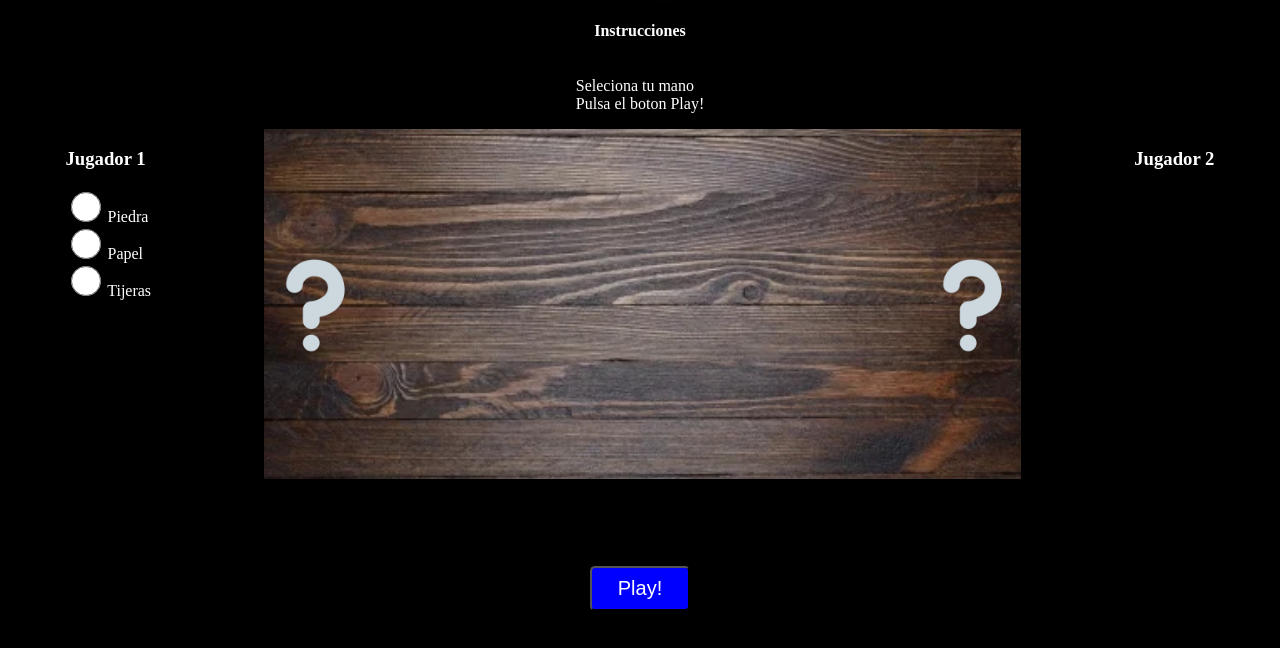
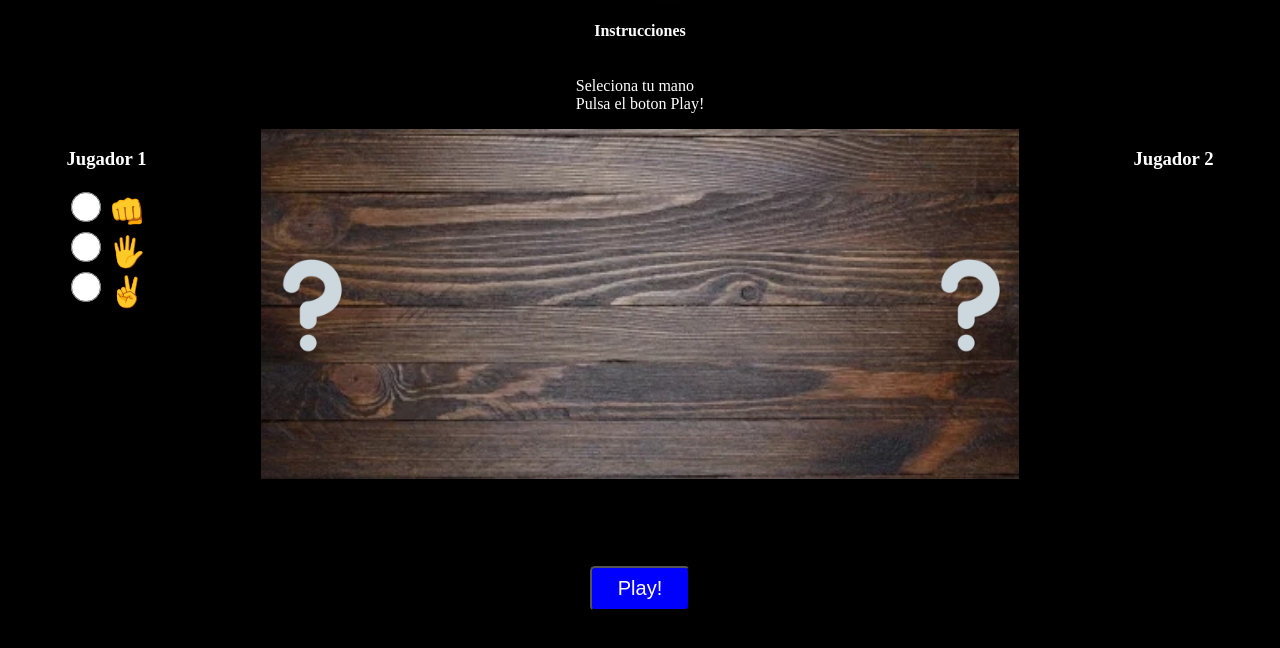
Before and after one commit to Nedhel/rock-paper-scissors, a plain HTML site: page index.html in a window 1280 px wide. Shown: the part 88-736 px from the top of the page. Drawn offline with Linux system fonts and the light colour scheme.

Commit message:
add emojis

```diff
--- a/index.html
+++ b/index.html
@@ -15,11 +15,11 @@
                 <div id="player1">
                     <h3>Jugador 1</h3>
                     <input type="radio" id="rock" name="hand_player1" value="ROCK">
-                    <label for="rock">Piedra</label><br>
+                    <label for="rock">&#128074;</label><br>
                     <input type="radio" id="paper" name="hand_player1" value="PAPER">
-                    <label for="paper">Papel</label><br>
+                    <label for="paper">&#128400;</label><br>
                     <input type="radio" id="scissors" name="hand_player1" value="SCISSORS">
-                    <label for="scissors">Tijeras</label>
+                    <label for="scissors">&#9996;</label>
                 </div>
                 <div id="table">
                     <img src="question.png" alt="0" id="img-player1">
--- a/style.css
+++ b/style.css
@@ -60,3 +60,6 @@ h1{
     transition-timing-function: linear;
     transition-delay: 0s;
 }
+label{
+    font-size: 30px;
+}
```
